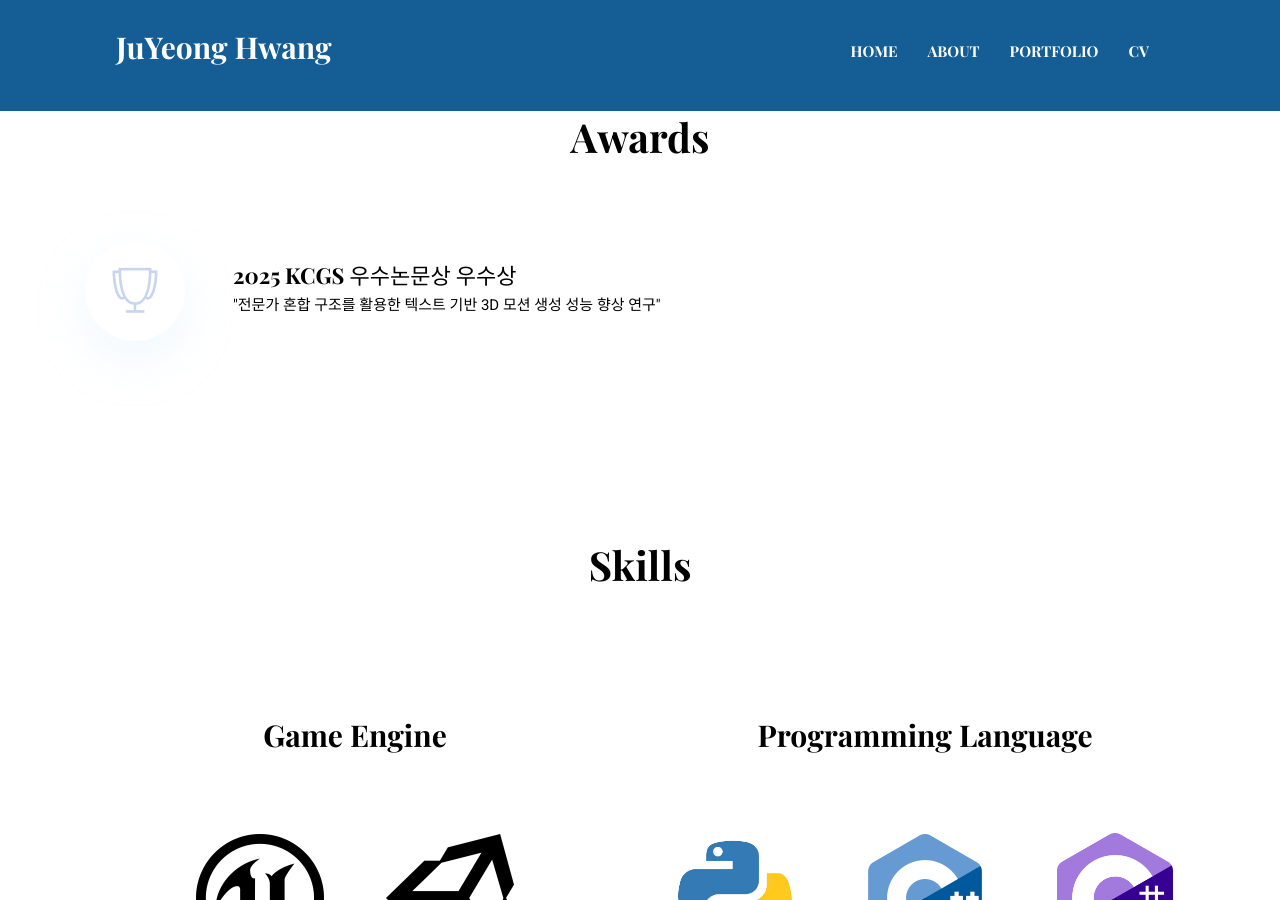
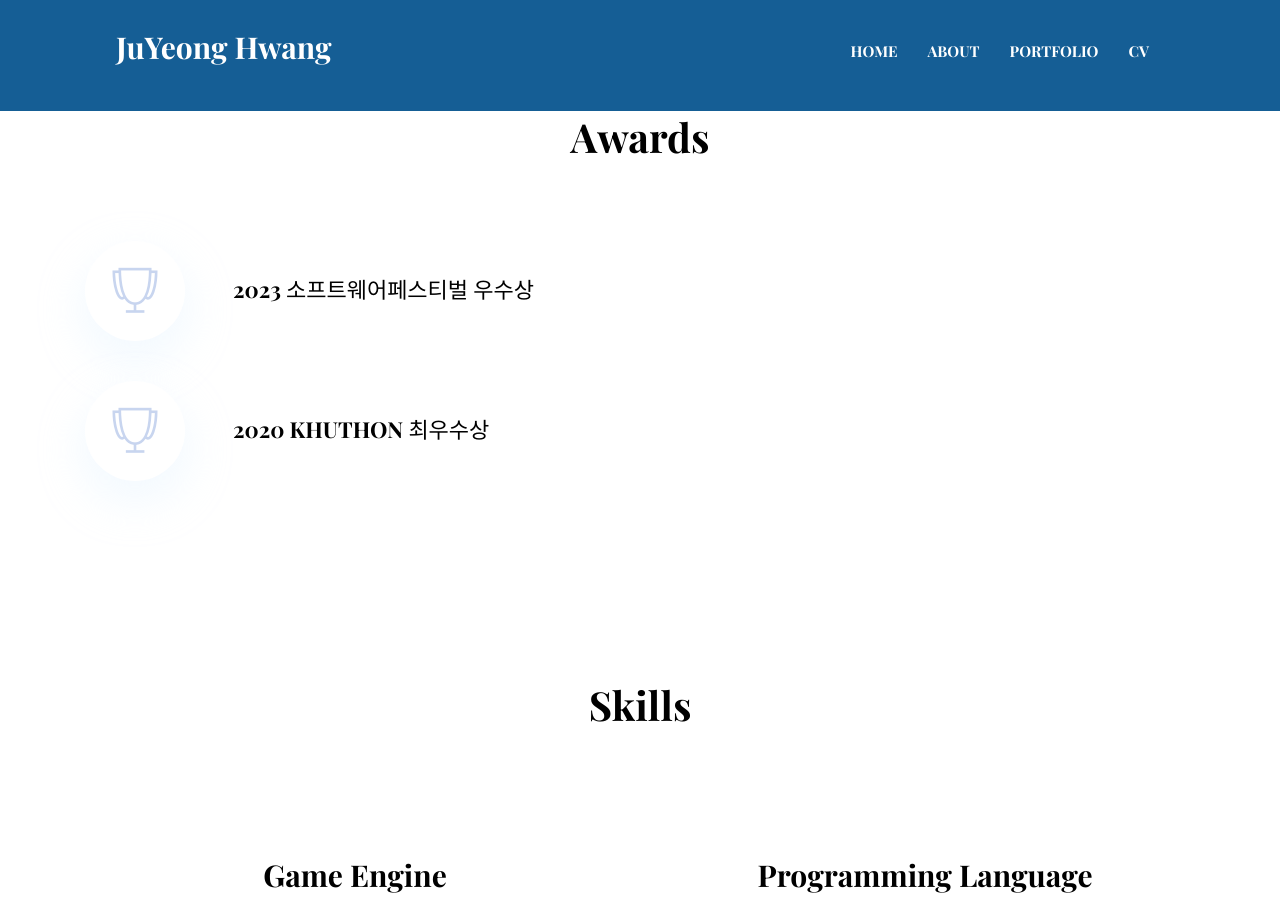
Before and after one commit to JuyeongHwang/JuyeongHwang.github.io, a Jekyll site: the page built from index.html, in a window 1280 px wide and 900 px high, scrolled down 3705 px. Built offline with Jekyll 4.4.1, drawn with Linux system fonts in a browser that asks for light colours; some web fonts are replaced.

Commit message:
Update settings.yml

```diff
--- a/_data/settings.yml
+++ b/_data/settings.yml
@@ -86,8 +86,12 @@ patient:
 awards-title: Awards
 awards:
 - {
-    name-kor: "2025 KCGS 우수논문상 우수상",
-    description: '"전문가 혼합 구조를 활용한 텍스트 기반 3D 모션 생성 성능 향상 연구"'
+  name-kor: "2023 소프트웨어페스티벌 우수상",
+  description: ""
+}
+- {
+    name-kor: "2020 KHUTHON 최우수상",
+    description: ""
   }
 
 #-------------------------------
```
